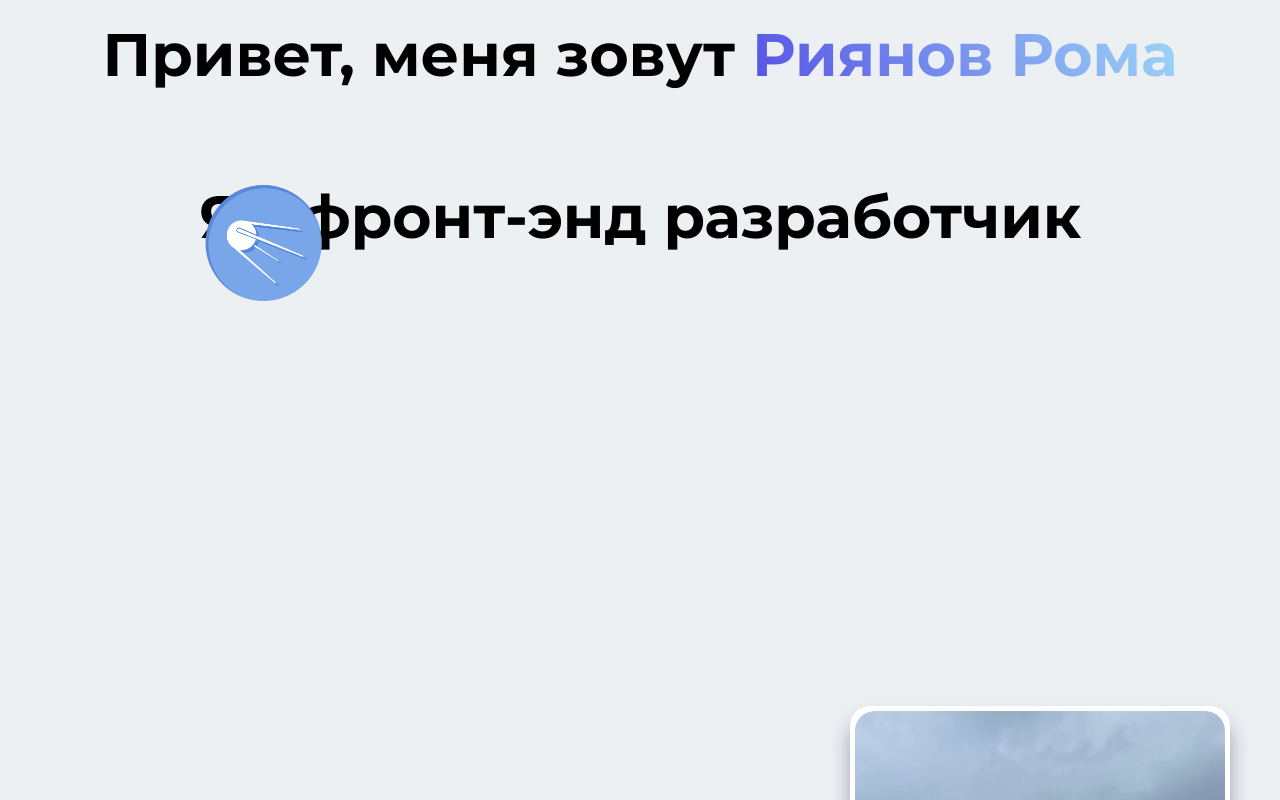
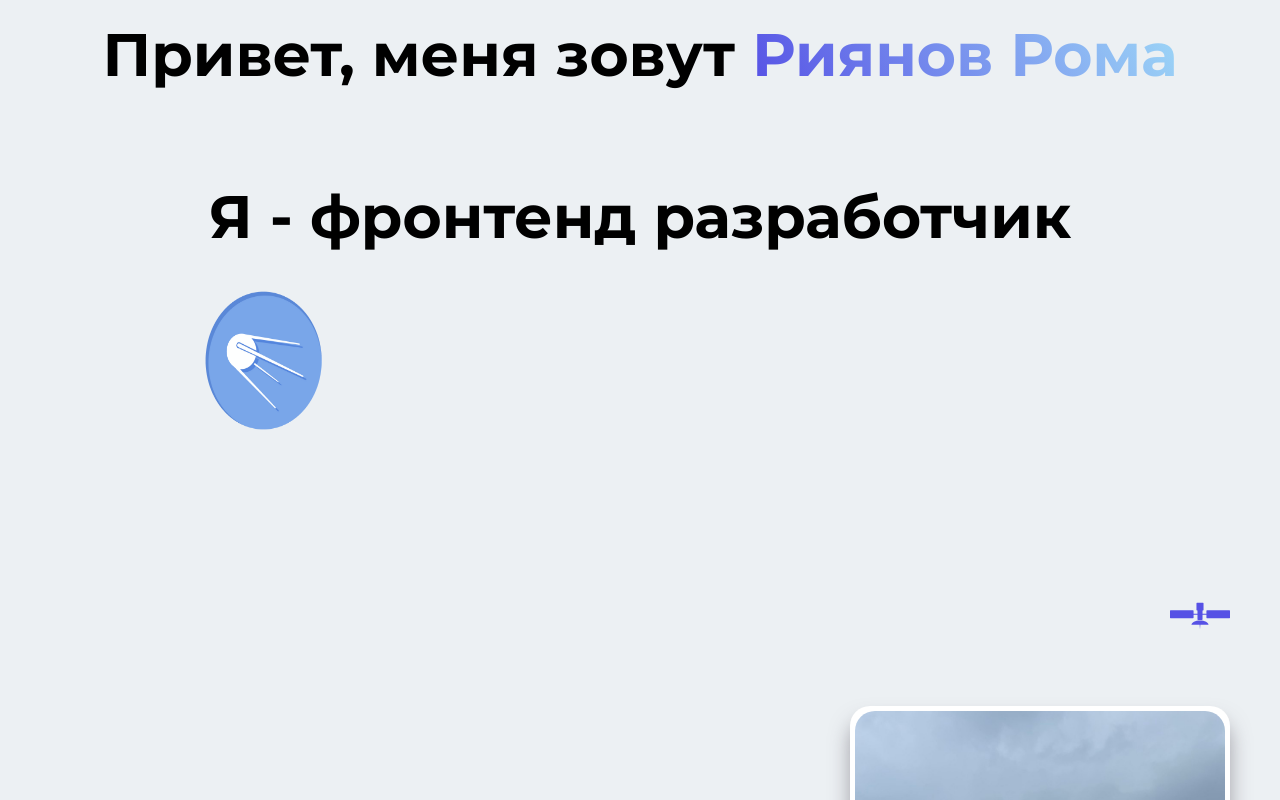
Before and after one commit to RomanRiyanov/portfolio, a React (Vite) app: page / in a window 1280 px wide. Shown: the part 380-1180 px from the top of the page. Built offline with nearby package versions, Linux system fonts and the light colour scheme.

Commit message:
[develop] add satellite animation

```diff
--- a/package.json
+++ b/package.json
@@ -13,11 +13,13 @@
     "modern-normalize": "^2.0.0",
     "react": "^18.2.0",
     "react-dom": "^18.2.0",
+    "rellax": "^1.12.1",
     "sass": "^1.62.1"
   },
   "devDependencies": {
     "@types/react": "^18.0.37",
     "@types/react-dom": "^18.0.11",
+    "@types/rellax": "^1.7.4",
     "@typescript-eslint/eslint-plugin": "^5.59.0",
     "@typescript-eslint/parser": "^5.59.0",
     "@vitejs/plugin-react": "^4.0.0",
--- a/src/components/About/About.scss
+++ b/src/components/About/About.scss
@@ -1,4 +1,5 @@
 .about {
+  position: relative;
   display: grid;
   max-width: 1240px;
   min-height: 100vh;
@@ -39,3 +40,11 @@
     object-fit: cover;
   }
 }
+
+.satellite {
+  position: absolute;
+  top: 0;
+  right: 0;
+  width: 60px;
+  height: 60px;
+}
--- a/src/components/About/About.tsx
+++ b/src/components/About/About.tsx
@@ -1,7 +1,19 @@
+import { useRef, useEffect } from 'react'
 import avatar from '../../assets/images/avatar.jpeg'
 import './About.scss'
+import satellite from '../../assets/images/satellite1.svg'
+import Rellax from 'rellax'
+
 
 export function About() {
+
+  const rellaxRef = useRef();
+
+  useEffect(() => {
+    new Rellax(rellaxRef.current, {
+      speed: -5,
+    });
+  }, []);
 
   return (
     <section id="about" className="about">
@@ -17,6 +29,7 @@ export function About() {
       <article className="about-imageContainer">
           <img src={avatar} alt="Avatar" className="about-image" />
       </article>
+      <img id='satellite' src={satellite} alt="Спутник" className="satellite" ref={rellaxRef}/>
     </section>
   )
 }
--- a/src/components/App/App.tsx
+++ b/src/components/App/App.tsx
@@ -9,6 +9,7 @@ import './App.scss'
 import React, { useEffect } from 'react'
 
 export function App() {
+
 
   useEffect(() => {
 
@@ -35,10 +36,8 @@ export function App() {
       // высчитать новое положение курсора
       pos1 = pos3 - e.clientX;
       pos2 = pos4 - e.clientY;
-      console.log(pos1, pos2)
       pos3 = e.clientX;
       pos4 = e.clientY;
-      console.log(e.target)
       // выставить новое положение элементу
       if(target === picture) {
         target.style.top = (target.offsetTop - pos2) + "px";
@@ -69,11 +68,13 @@ export function App() {
     }
 
     if (mouseOverContainer) mouseOverContainer.onmousemove = function(e) {
-      const position: [number, number, HTMLElement] = [e.clientX, e.clientY, picture];
+      if (picture) {
+        const position: [number, number, HTMLElement] = [e.clientX, e.clientY, picture];
 
-      window.requestAnimationFrame(function(){
-        transformElement(picture, position);
-      });
+        window.requestAnimationFrame(function(){
+          transformElement(picture, position);
+        });
+      }
     };
 
 
@@ -84,9 +85,9 @@ export function App() {
     const header = document.getElementById('header')
     window.onscroll = () => {
 
-      // navLink.forEach(link => {
-      //   link.classList.remove('active');
-      // })
+      navLink.forEach(link => {
+        link.classList.remove('active');
+      })
 
       const top = window.scrollY;
       if (top > 0) {
@@ -110,7 +111,7 @@ export function App() {
 
 
 
-      document.body.style.setProperty('--scroll',window.pageYOffset / (document.body.offsetHeight - window.innerHeight));
+      // document.body.style.setProperty('--scroll', window.pageYOffset / (document.body.offsetHeight - window.innerHeight));
 
 
 
--- a/src/components/Main/Main.scss
+++ b/src/components/Main/Main.scss
@@ -18,10 +18,9 @@
 
   &-image {
     position: absolute;
-    top: 400px;
+    top: 65%;
     width: 30%;
     height: 30%;
-    object-fit: contain;
 
     &:hover {
       cursor: pointer;
--- a/src/components/Main/Main.tsx
+++ b/src/components/Main/Main.tsx
@@ -1,9 +1,8 @@
 import './Main.scss'
 // import sputnik from '../../assets/images/sputnik.svg'
 // import sputnik from '../../assets/images/space-station.svg'
-// import sputnik from '../../assets/images/satellite1.svg'
+// import satellite from '../../assets/images/satellite1.svg'
 import sputnik from '../../assets/images/sputnik-round.png'
-
 
 export function Main() {
 
@@ -13,7 +12,7 @@ export function Main() {
         Привет, меня зовут <span>Риянов Рома</span>
       </h1>
       <h2 className="main-title">
-        Я - фронт-энд разработчик
+        Я - фронтенд разработчик
       </h2>
       <img id='picture' src={sputnik} alt="Спутник" className="main-image" />
     </section>
--- a/src/index.css
+++ b/src/index.css
@@ -15,6 +15,8 @@
   /* Colors */
   --color-background: rgb(236 240 243);
   --color-blue: rgb(86 81 229);
+
+  /* #5651E5 */
 
   /* Shadows */
   --shadow-medium: 0 15px 20px 0 rgb(88 81 94 / 50%);
```
Also changed, not shown: src/assets/images/satellite1.svg, 1 other file (tests, documents, lock files or other folders).
